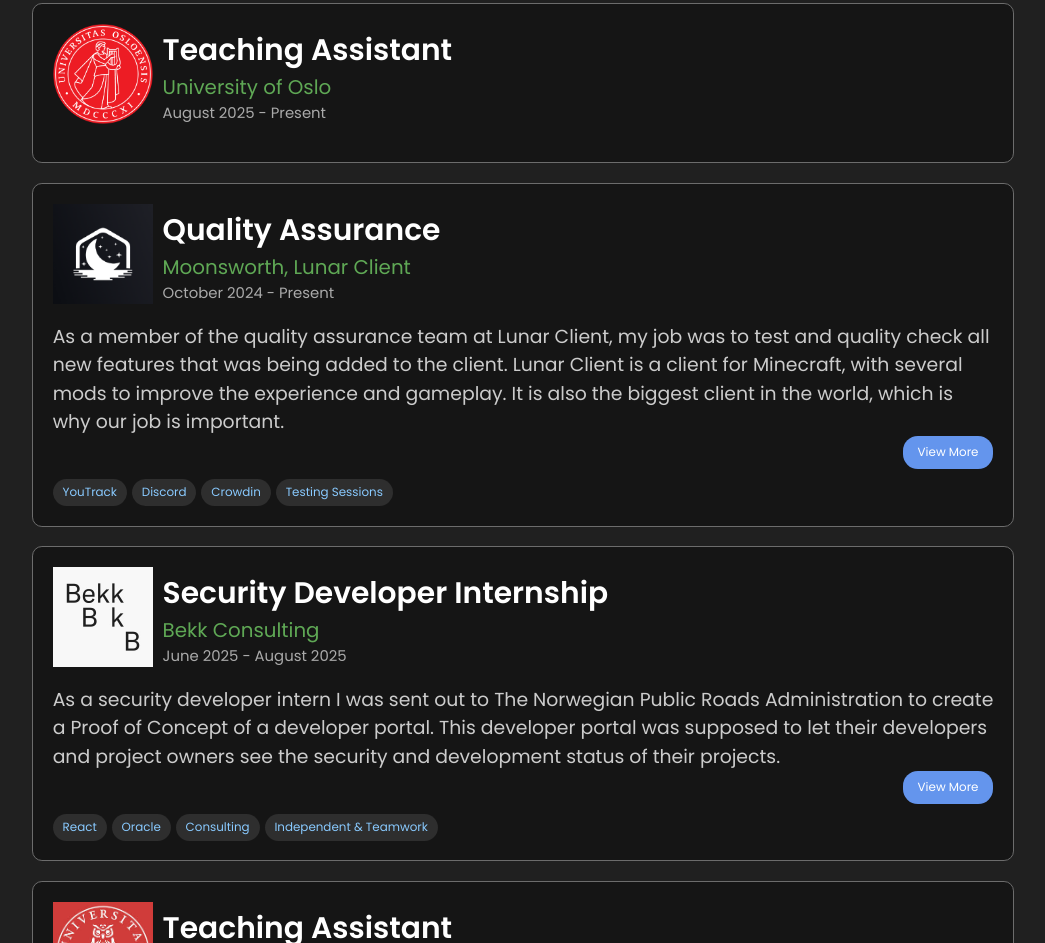
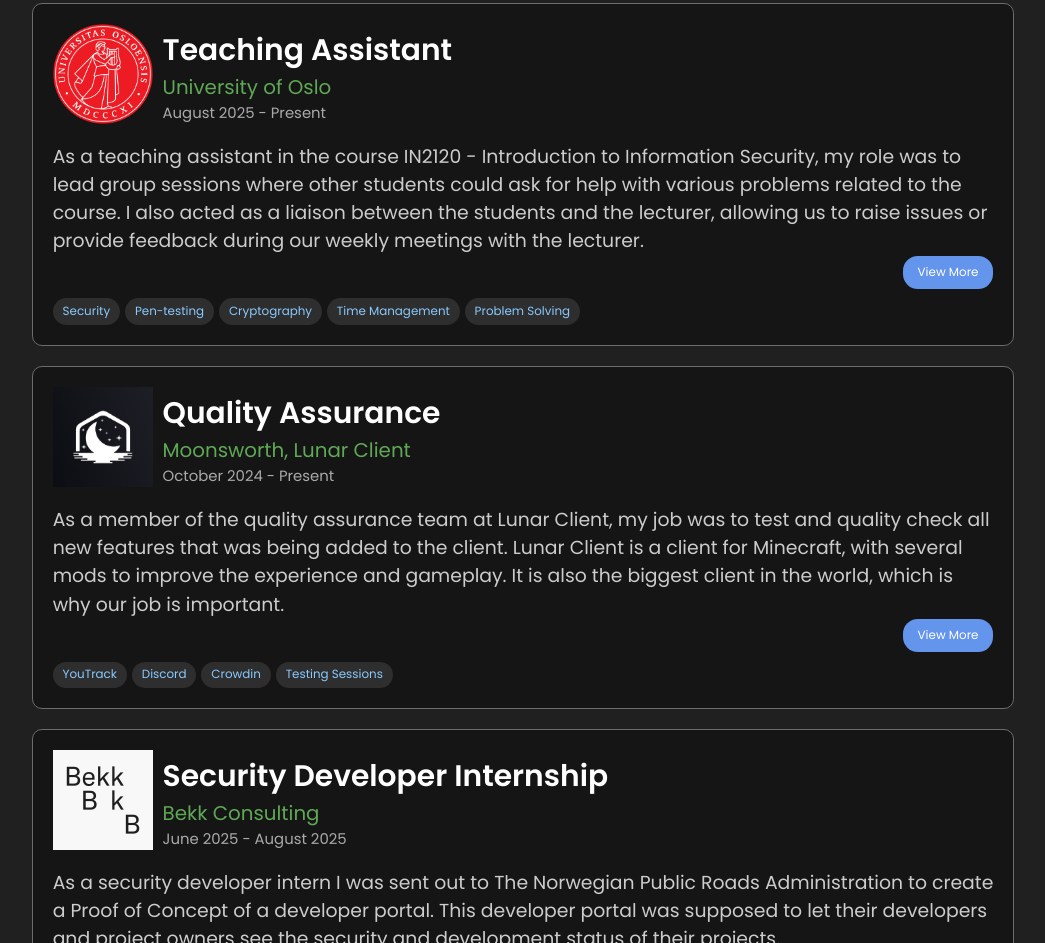
Before and after one commit to Bludsoee/bludsoee.github.io, a plain HTML site: page index.html in a window 1280 px wide. Shown: the part 1030-1973 px from the top of the page, without its empty margins (117-1162 px from the left). Drawn offline with Linux system fonts and the light colour scheme.

Commit message:
Added description to the UiO work experience

```diff
--- a/index.html
+++ b/index.html
@@ -64,6 +64,32 @@
                     <a href="https://uio.no/" target="_blank">University of Oslo</a>
                     <p>August 2025 - Present</p>
                 </div>
+            </div>
+
+            <p class="work-description">
+                As a teaching assistant in the course IN2120 - Introduction to Information Security, my role was to lead
+                group sessions where other students could ask for help with various problems related to the course.
+                I also acted as a liaison between the students and the lecturer, allowing us to raise issues or provide
+                feedback during our weekly meetings with the lecturer.
+
+                <span id="more-uio" style="display: none;">
+                    <br><br>
+                    The course itself is a beginner course for people wanting to learn about information security. This
+                    role
+                    gave me valuable experience in teamwork, security, penetration testing, cryptography,
+                    time management, problem-solving, and more.
+                </span>
+                <br>
+                <button onclick="toggleText('more-uio', 'toggleBtn-uio', 'showAllUiO')" id="toggleBtn-uio"
+                    class="view-more-btn">View More</button>
+            </p>
+
+            <div class="work-tags">
+                <span>Security</span>
+                <span>Pen-testing</span>
+                <span>Cryptography</span>
+                <span>Time Management</span>
+                <span>Problem Solving</span>
             </div>
         </div>
 
@@ -295,6 +321,7 @@
     var showAllQA = false;
     var showAllTA = false;
     var showAllBekk = false;
+    var showAllUiO = false;
 
     function toggleText(contentId, buttonId, flag) {
         let moreText = document.getElementById(contentId)
```
